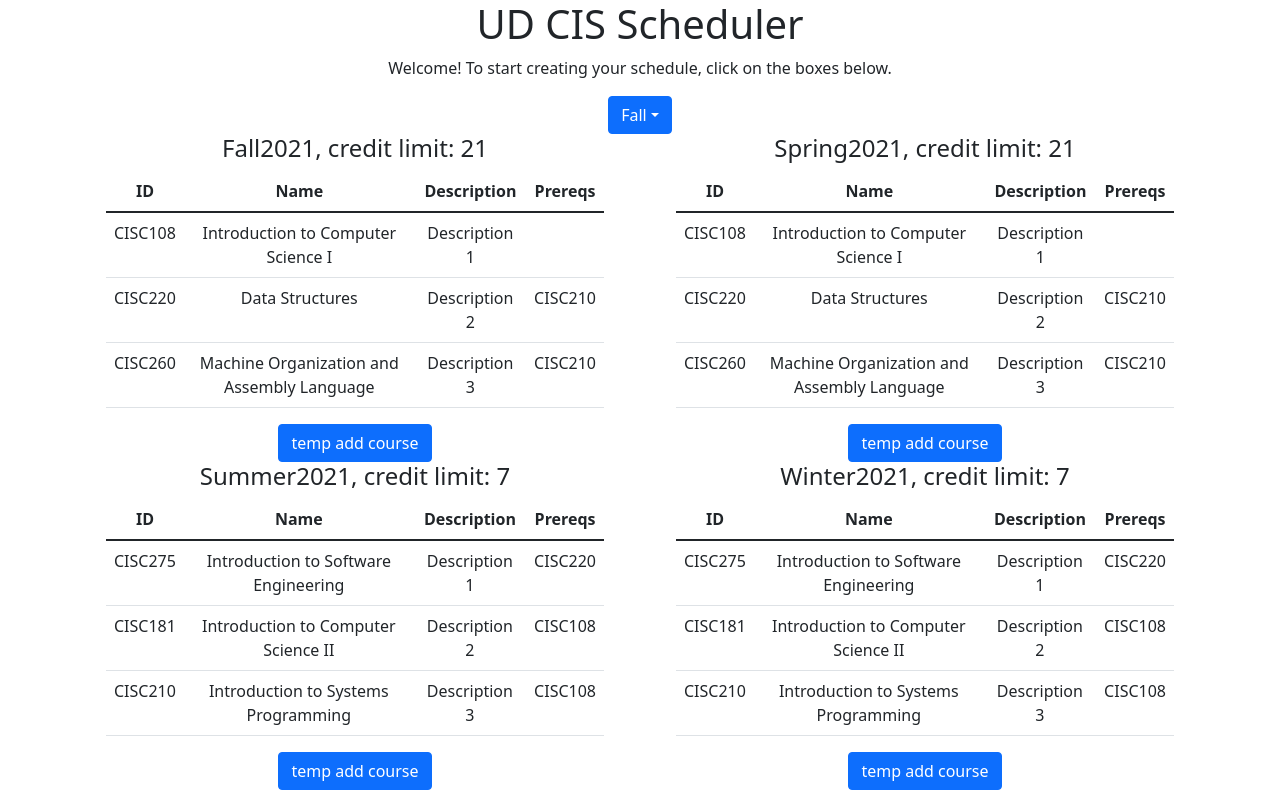
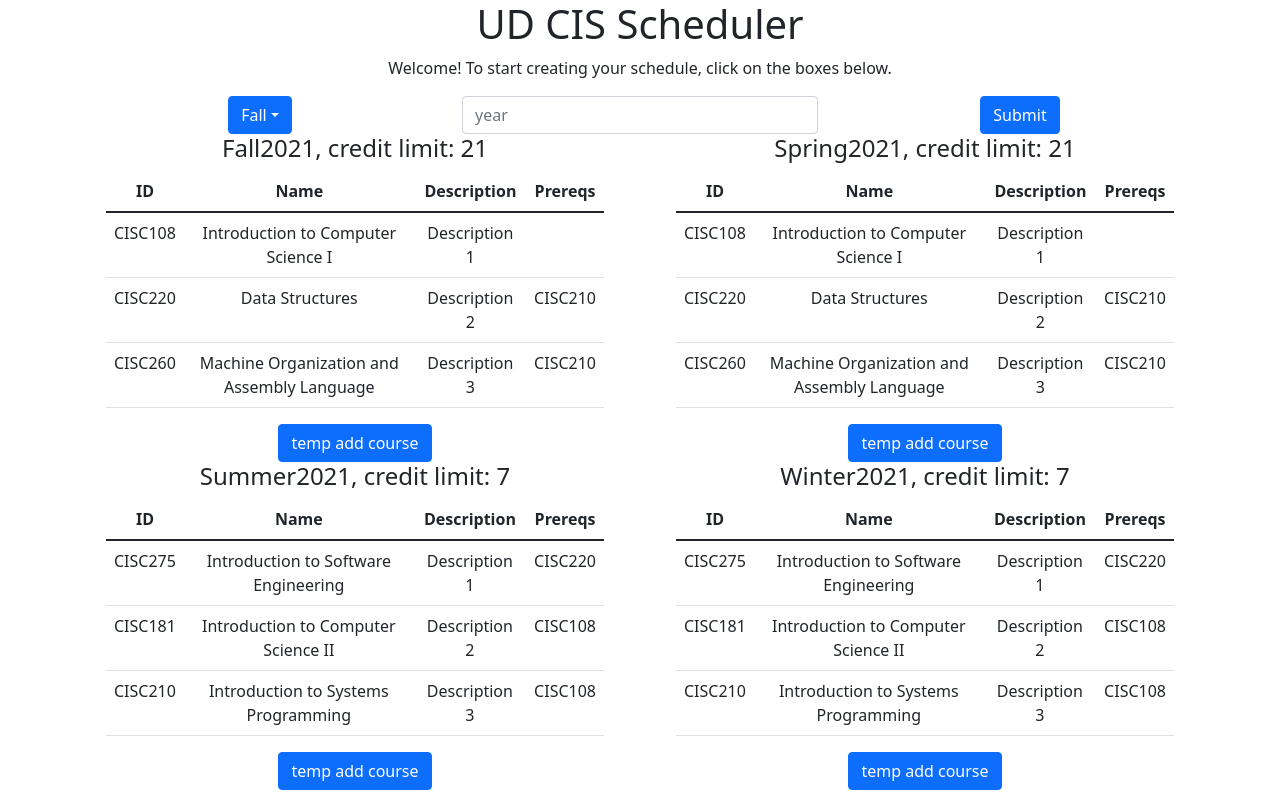
Before and after one commit to UD-CISC275-F21/ud-cis-scheduler-team-13, a React (Create React App) app: page / in a window 1280 px wide. Built offline with nearby package versions, Linux system fonts and the light colour scheme.

Commit message:
added season select, year form, and submit button

```diff
--- a/src/components/AddSemester.tsx
+++ b/src/components/AddSemester.tsx
@@ -1,17 +1,39 @@
-import { useState } from "react";
-import React, { Container, Dropdown, DropdownButton, Form } from "react-bootstrap";
+import { ChangeEvent, SyntheticEvent, useState } from "react";
+import React, { Container, Row, Dropdown, DropdownButton, Form, Col, Button } from "react-bootstrap";
 
 export function AddSemester(): JSX.Element {
     const [dropdownSeason, setDropdownSeason] = useState<string>("Fall");
+    const [year, setYear] = useState<number>(2022);
 
-    return <Container>
-        <Form>
-            <DropdownButton id="dropdown-season" title={dropdownSeason}>
-                <Dropdown.Item>Fall</Dropdown.Item>
-                <Dropdown.Item>Winter</Dropdown.Item>
-                <Dropdown.Item>Spring</Dropdown.Item>
-                <Dropdown.Item>Summer</Dropdown.Item>
+    function handleSeasonSelect(key: string | null, event: SyntheticEvent<unknown>): void {
+        if (key !== null) {
+            setDropdownSeason(key);
+        }
+    }
+
+    function yearChange(e: ChangeEvent<HTMLInputElement>): void {
+        const year: number = parseInt(e.target.value,10);
+        setYear(year);
+    }
+
+    return <Row>
+        <Col>
+            <DropdownButton id="dropdown-season" title={dropdownSeason} onSelect={handleSeasonSelect}>
+                <Dropdown.Item eventKey="Fall">Fall</Dropdown.Item>
+                <Dropdown.Item eventKey="Winter">Winter</Dropdown.Item>
+                <Dropdown.Item eventKey="Spring">Spring</Dropdown.Item>
+                <Dropdown.Item eventKey="Summer">Summer</Dropdown.Item>
             </DropdownButton>
-        </Form>
-    </Container>;
+        </Col>
+        <Col>
+            <Form>
+                <Form.Group>
+                    <Form.Control type="year" placeholder="year" onChange={yearChange}></Form.Control>
+                </Form.Group>
+            </Form>
+        </Col>
+        <Col>
+            <Button type="submit">Submit</Button>
+        </Col>
+    </Row>;
 }
```
